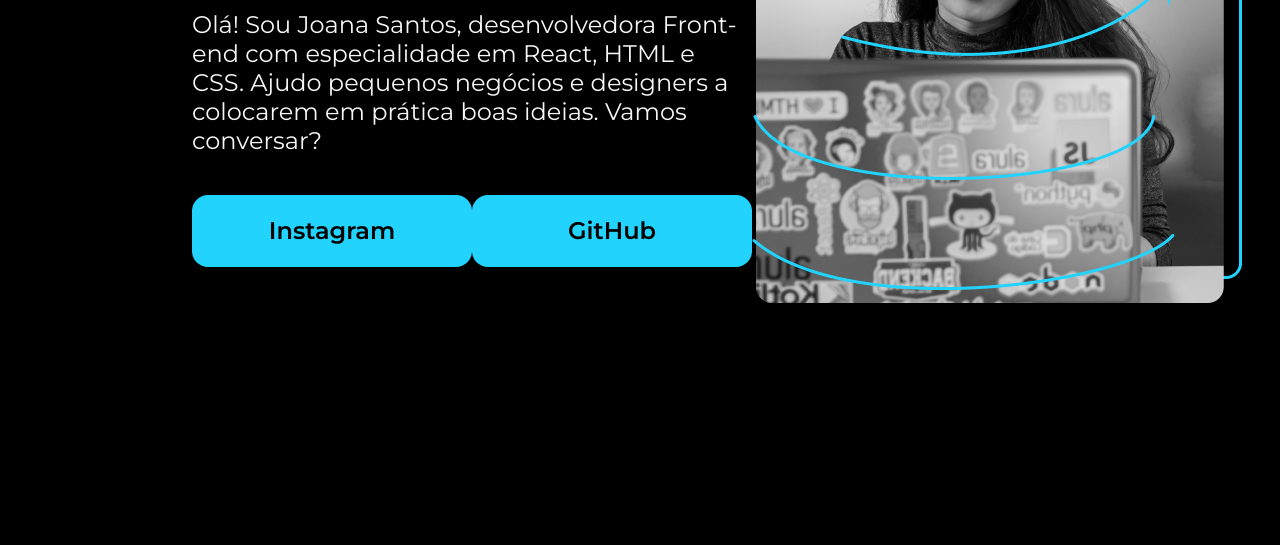
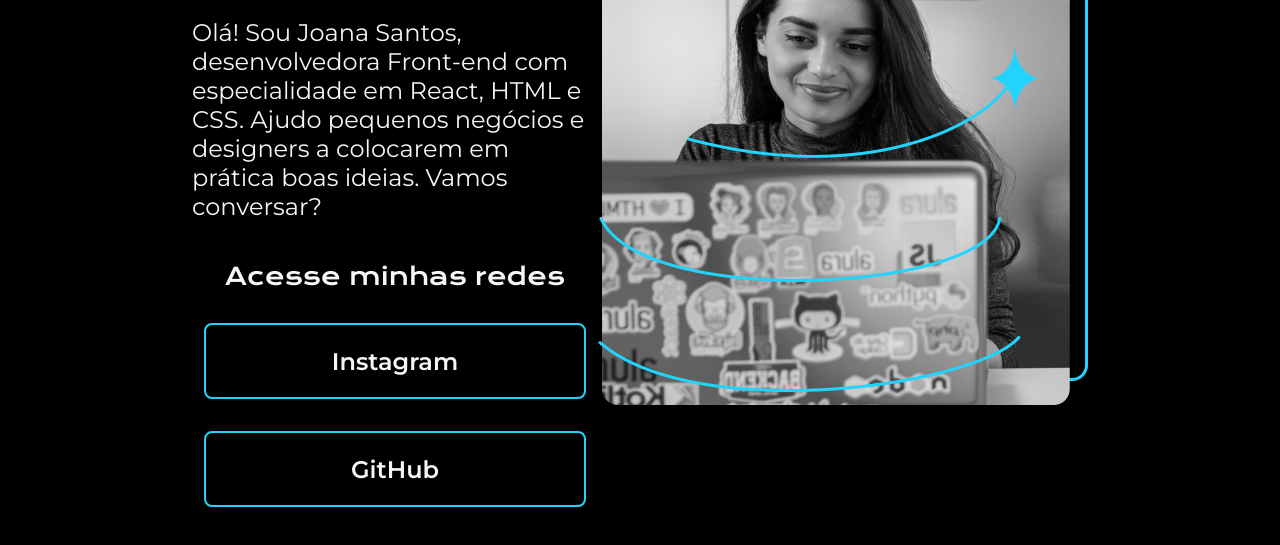
Before and after one commit to LeandroGoulart/portfolio, a plain HTML site: page index.html in a window 1280 px wide. Shown: the part 375-920 px from the top of the page. Drawn offline with nearby package versions, Linux system fonts and the light colour scheme.

Commit message:
estilização dos botões e adaptação ao tempo

```diff
--- a/index.html
+++ b/index.html
@@ -22,6 +22,7 @@
             colocarem em prática boas ideias. Vamos
             conversar?</p>
             <div class="apresentacao__links">
+                <h2 class="apresentacao__links__subtitulo">Acesse minhas redes</h2>
                 <a class="apresentacao__links__link" href="https://instagram.com/rafaballerini">Instagram</a>
                 <a class="apresentacao__links__link" href="https://github.com/guilhermeonrails">GitHub</a>
             </div>
--- a/style.css
+++ b/style.css
@@ -41,18 +41,26 @@ body{
 
 .apresentacao__links{
     display: flex;
+    flex-direction: column;
     justify-content: space-between;
+    align-items: center;
+    gap: 32px;
 }
-
+.apresentacao__links__subtitulo{
+    font-family: 'Krona One', sans-serif;
+    font-weight: 400;
+    font-size: 24px;
+}
 .apresentacao__links__link{
-    background-color: #22D4FD;
-    width: 280px;
+    /* background-color: #22D4FD; */
+    border: 2px solid #22D4FD;
+    width: 378px;
     text-align: center;
-    border-radius: 16px;
+    border-radius: 8px;
     font-size: 24px;
     font-weight: 600;
     padding: 21.5px 0;
     text-decoration: none;
-    color: #000000;
+    color: #F6F6F6;
     font-family: 'Montserrat', sans-serif;
 }
```
